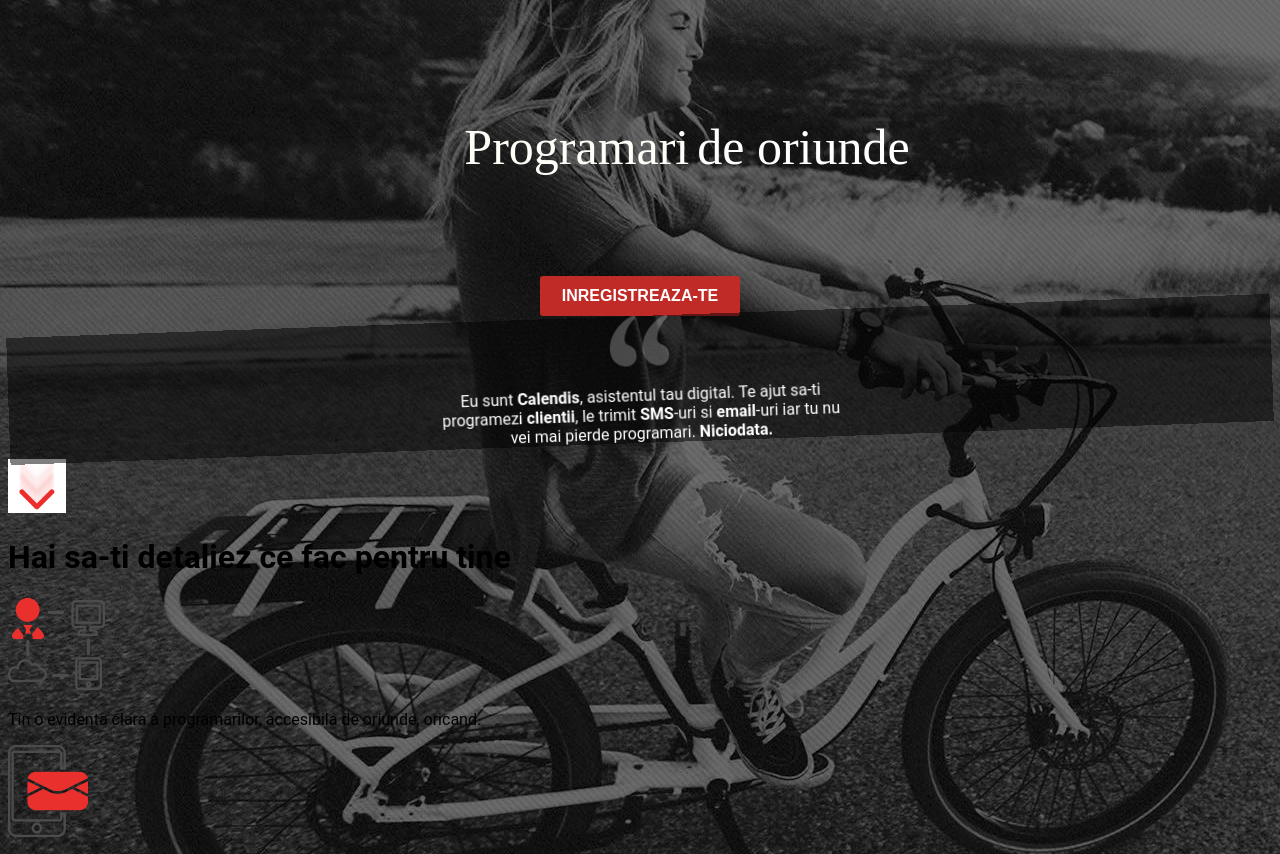
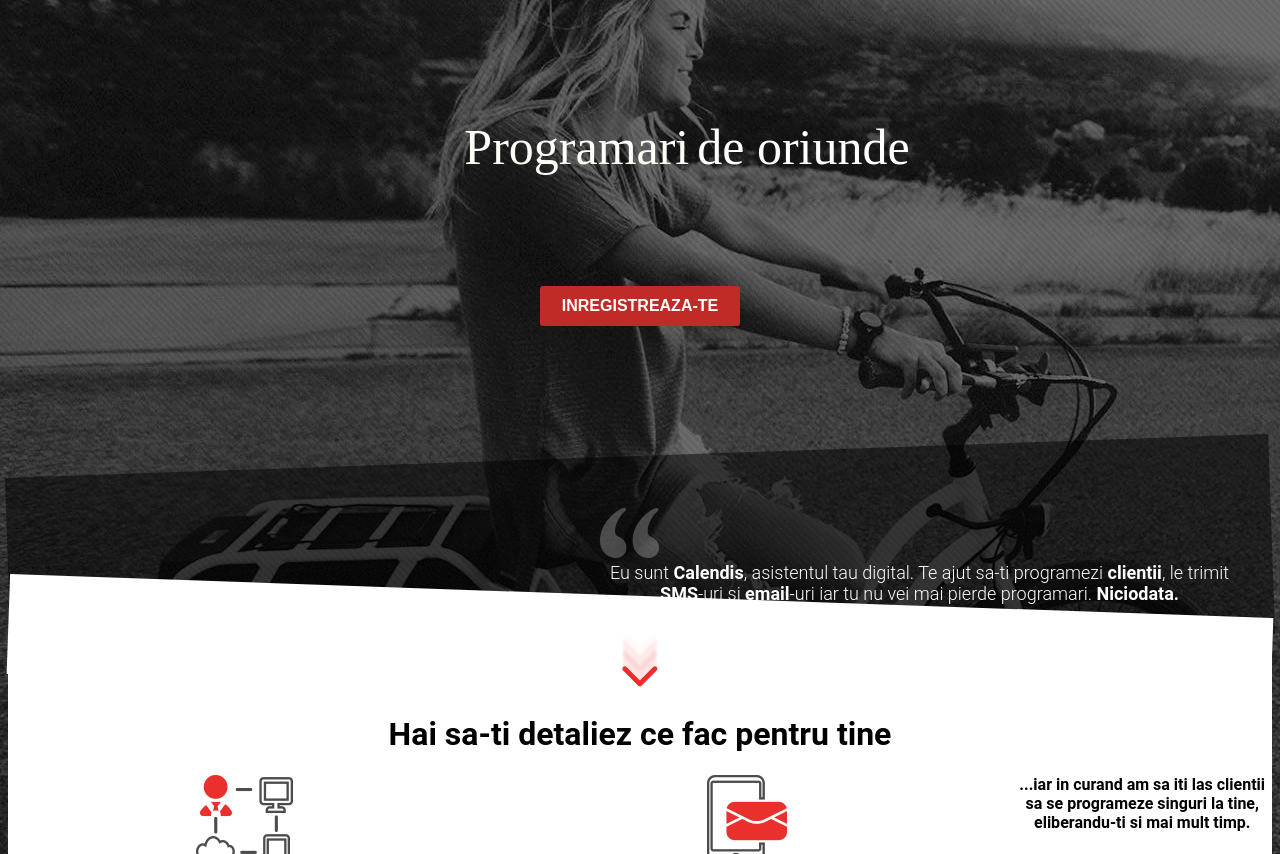
Before and after one commit to poprobertdaniel/html-css-training-studio, a plain HTML site: page root/index.html in a window 1280 px wide. Shown: the part 82-936 px from the top of the page. Drawn offline with Linux system fonts and the light colour scheme.

Commit message:
update rotation css

```diff
--- a/root/css/main.css
+++ b/root/css/main.css
@@ -129,22 +129,69 @@
     border-color: #9d0000;
     border: 0;
     border-radius: 3px;
+    margin: 10px;
     font-weight: 700;
     font-size: 16px;
     width: 200px;
     height: 40px;
 }
 
-.short_intro {
-
+.short_intro_border {
     position: relative;
-    padding: 0 34% 0 34%;
+    margin-top: 120px;
+    padding: 0 0 200px 0;
     background-color: rgba(0,0,0,.5);
-    color: white;
     transform: rotate(-2deg);
+    z-index: -1;
 
 }
 
+
+.short_intro {
+    color: white;
+    position: absolute;
+    z-index: 2;
+    top: 590px;
+    left: 600px;
+
+}
 .short_intro div {
-    display: inline;
+    float: left;
+    max-width: 650px;
 }
+.short_intro div p {
+    margin: auto;
+    margin-left: 10px;
+    font-weight: 300;
+    font-size: 18px;
+}
+
+.Alternative_aux {
+    position: relative;
+    top: -60px;
+    background-color: white;
+    padding: 50px;
+    transform: rotate(2deg);
+    z-index: -1;
+}
+
+.Alternative_3{
+    text-align: center;
+    position: relative;
+    background-color: white;
+    top: -120px;
+}
+
+.Box_wrapper {
+}
+
+.Box_wrapper p {
+    margin: 0;
+    padding: auto;
+    text-align: center;
+}
+
+.Box_wrapper div {
+    float: left;
+
+}
--- a/root/index.html
+++ b/root/index.html
@@ -32,17 +32,29 @@
             <button>INREGISTREAZA-TE</button>
         </div>
         <div class="col-xs-12">
+            <div class="short_intro_border">
+
+            </div>
             <div class="short_intro">
+                <div>
                     <img src=".././IMG/Calendis_Quote_Mark_Grey.png">
-                <p>Eu sunt <b>Calendis</b>, asistentul tau digital. Te ajut sa-ti programezi <b>clientii</b>, le trimit <b>SMS</b>-uri si <b>email</b>-uri iar tu nu vei mai pierde programari. <b>Niciodata.</b></p>
+                </div>
+                <div>
+                    <p>Eu sunt <strong>Calendis</strong>, asistentul tau digital. Te ajut sa-ti programezi <strong>clientii</strong>, le trimit </p>
+                    <p><strong>SMS</strong>-uri si <strong>email</strong>-uri iar tu nu vei mai pierde programari. <strong>Niciodata.</strong></p>
+                </div>
             </div>
         </div>
     </div>
 
-    <div class="Alternative_2">
+    <div class="Alternative_aux">
+
+    </div>
+    <div class="Alternative_3">
         <img src=".././IMG/Calendis_Arrow_Red100.png">
         <h1>Hai sa-ti detaliez ce fac pentru tine</h1>
 
+        <div class="Box_wrapper">
             <div>
                 <img src=".././IMG/Calednis_Evidenta.png">
                 <p>Tin o evidenta clara a programarilor, accesibila de oriunde, oricand.</p>
@@ -58,6 +70,7 @@
             <div>
                 <img src=".././IMG/Calendis_Chart.png">
                 <p>Creez rapoarte multiple ca sa ai o privire de ansamblu.</p>
+            </div>
         </div>
 
         <p><b>...iar in curand am sa iti las clientii sa se programeze singuri la tine, eliberandu-ti si mai mult timp.</b></p>
```
Lines whose indentation alone changed are shown as unchanged.
